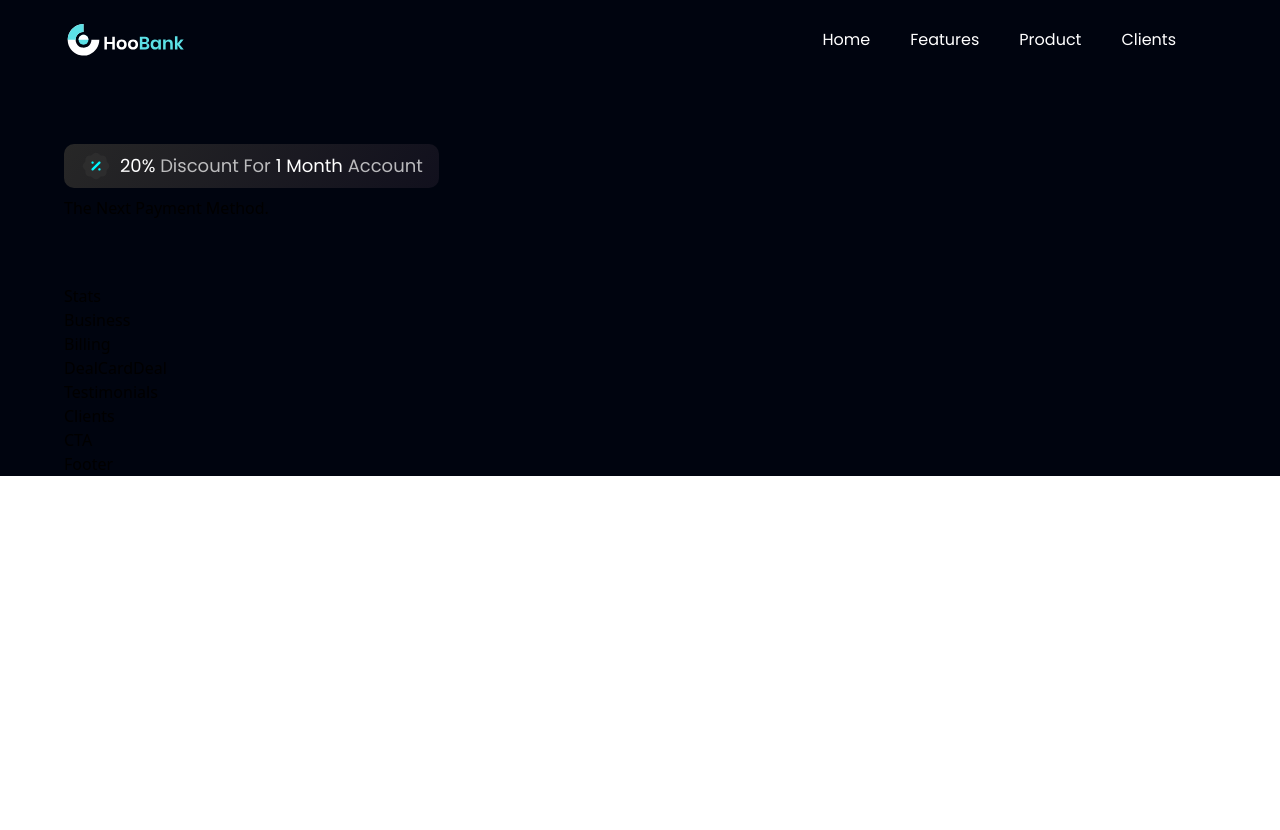
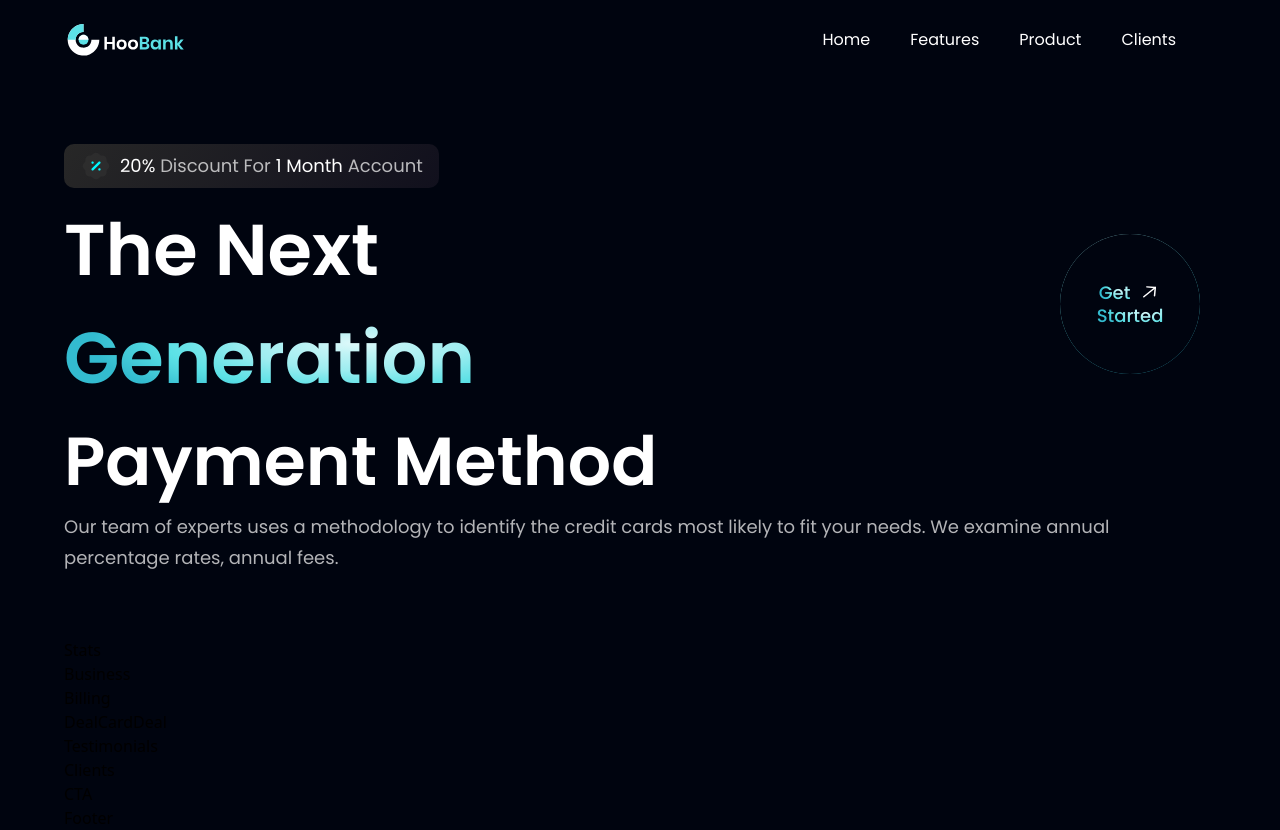
Before and after one commit to yusufseward/hoobank, a React (Vite) app: page / in a window 1280 px wide. Before the commit the page ends 800 px from the top, so only its background shows below. Built offline with nearby package versions, Linux system fonts and the light colour scheme.

Commit message:
added hero button

```diff
--- a/src/components/GetStarted.jsx
+++ b/src/components/GetStarted.jsx
@@ -1,9 +1,25 @@
-import React from 'react'
+import styles from "../style";
+import { arrowUp } from "../assets";
 
-const GetStarted = () => {
-  return (
-    <div>GetStarted</div>
-  )
-}
+const GetStarted = () => (
+ <div className={`${styles.flexCenter} w-[140px] h-[140px] rounded-full bg-blue-gradient p-[2x] cursor-pointer`}>
+  <div className={`${styles.flexCenter} flex-col bg-primary w-[100%] h-[100%] rounded-full`}>
+    <div className={`${styles.flexStart} flex-row`}>
+      <p className="font-poppins font-medium text-[18px] leading-[23px] mr-2">
+        <span className="text-gradient">
+          Get
+        </span>
+      </p>
+      <img src={arrowUp} alt="arrow" className="w-[23px] h-[23px] object-contain"/>
+    </div>
+    <p className="font-poppins font-medium text-[18px] leading-[23px]">
+        <span className="text-gradient">
+          Started
+        </span>
+      </p>
+  </div>
+ </div>
+)
 
-export default GetStarted
+
+export default GetStarted;
--- a/src/components/Hero.jsx
+++ b/src/components/Hero.jsx
@@ -1,6 +1,7 @@
 import React from 'react'
 import styles from '../style';
 import { discount, robot } from '../assets';
+import GetStarted from './GetStarted';
 
 const Hero = () => (
     <section id="home" className={`flex md:flex-row flex-col ${styles.paddingY}`}>
@@ -13,10 +14,18 @@
          </p>
        </div>
        <div className="flex flex-row justify-between items-center w-full">
-          <h1>
-            The Next Payment Method.
+          <h1 className="flex-1 font-poppins font-semibold ss:text-[72px] text-[52px] text-white">
+            The Next <br className="sm:block hidden" /> {" "}
+            <span className="text-gradient">Generation</span>
           </h1>
+          <div className="ss:flex hidden md:mr-4 mr-0">
+            <GetStarted/>
+          </div>
          </div>
+         <h1 className="font-poppins font-semibold ss:text-[68px] text-[52px] text-white ss:leading-[100px] leading-[75px] w-full">
+           Payment Method
+         </h1>
+         <p className={`${styles.paragraph}`}>Our team of experts uses a methodology to identify the credit cards most likely to fit your needs. We examine annual percentage rates, annual fees.</p>
       </div>
     </section>
   )
```
